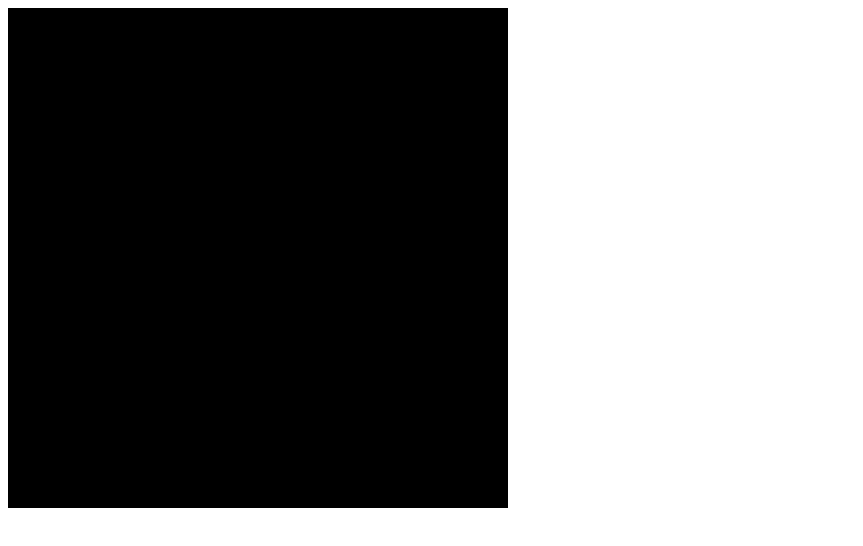
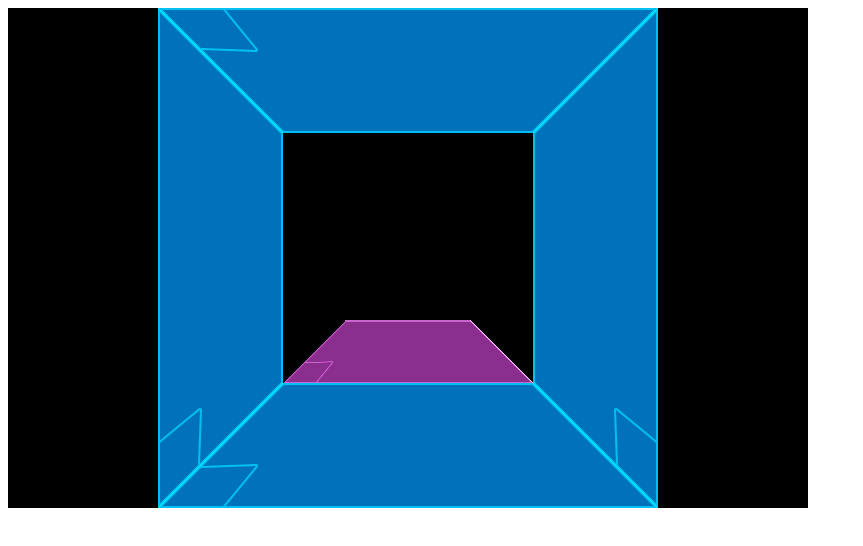
Before and after one commit to dakotadjones/EDGY_ENGINE, a plain HTML site: page demo/demo.html in a window 1280 px wide. Shown: the whole page, without its empty margins (0-863 px from the left). Drawn offline with Linux system fonts and the light colour scheme.

Commit message:
Fixed demo to use new image names and setting up for testing texture pack

```diff
--- a/demo/demo.html
+++ b/demo/demo.html
@@ -42,7 +42,7 @@ void main() {
 }
 </script>
 <body>
-    <canvas id="edgy" height="500" width="500" style="background-color:black"></canvas>
+    <canvas id="edgy" height="500" width="800" style="background-color:black"></canvas>
 </body>
 <script type="text/javascript" src="edgy.js"></script>
 </html>
--- a/demo/edgy.js
+++ b/demo/edgy.js
@@ -88,11 +88,11 @@ function loadImages(urls, callback) {
 }
 function main() {
     loadImages([
-        "test1.png",
-        "test-wall.png",
-        "test-wall2.png",
-        "test-ceiling.png",
-        "test2.png"
+        "test_floor_center.png",
+        "test_wall_right.png",
+        "test_wall_left.png",
+        "test_ceiling_center.png",
+        "test_floor_center2.png"
     ], render);
 }
 function render(images) {
```
Also changed, not shown: demo/main.ts (+5 -5 lines).
